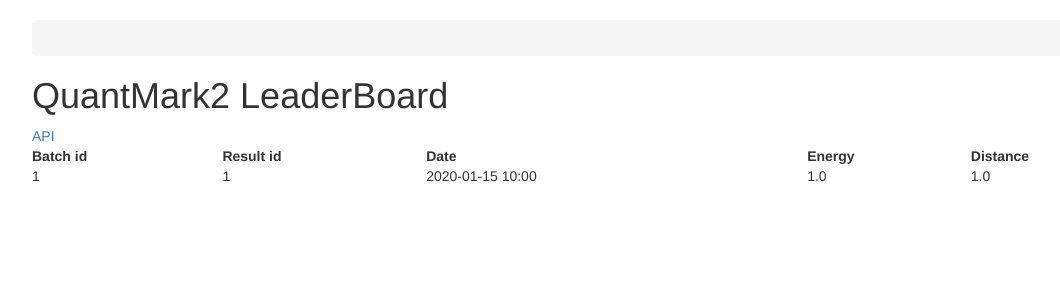
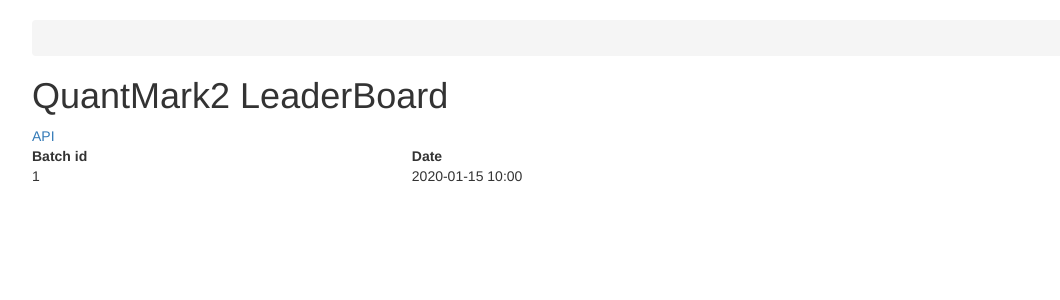
Before and after one commit to quantum-ohtu/WebMark2, a Django app: page / in a window 1280 px wide. Shown: the part 51-351 px from the top of the page, without its empty margins (38-1098 px from the left). Run offline with Django 3.2, Linux system fonts and the light colour scheme; tables that the repository leaves empty hold one stand-in row (values such as "Sample post"); some libraries are stand-ins or nearby versions.

Commit message:
only Batch id and Batch creation date visible on the front page

```diff
--- a/qleader/views.py
+++ b/qleader/views.py
@@ -34,7 +34,7 @@ def result_list(request):
 def home(request):
 
     if request.method == 'GET':
-        results = QResult.objects.all().order_by('created')
+        results = QBatch.objects.all().order_by('created')
         # Here we can filter the list before displaying
         return Response({'results': results.values()},
                         template_name='home.html')
--- a/templates/home.html
+++ b/templates/home.html
@@ -22,18 +22,12 @@
   <table width="100%">
     <thead>
       <th>Batch id</th>
-      <th>Result id</th>
       <th>Date</th>
-      <th>Energy</th>
-      <th>Distance</th>
     </thead>
     {% for result in results %}
-    <tr class='clickable-row' data-href='/api/{{ result.batch_id }}'>
-      <td>{{result.batch_id}}</td>
-      <td>{{ result.id }}</td>
+    <tr class='clickable-row' data-href='/api/{{ result.id }}'>
+      <td>{{result.id}}</td>
       <td>{{ result.created|date:"Y-m-d H:i" }}</td>
-      <td>{{ result.energy }}</td>
-      <td>{{ result.distance }}</td>
     </tr>
     {% endfor %}
   </table>
```
